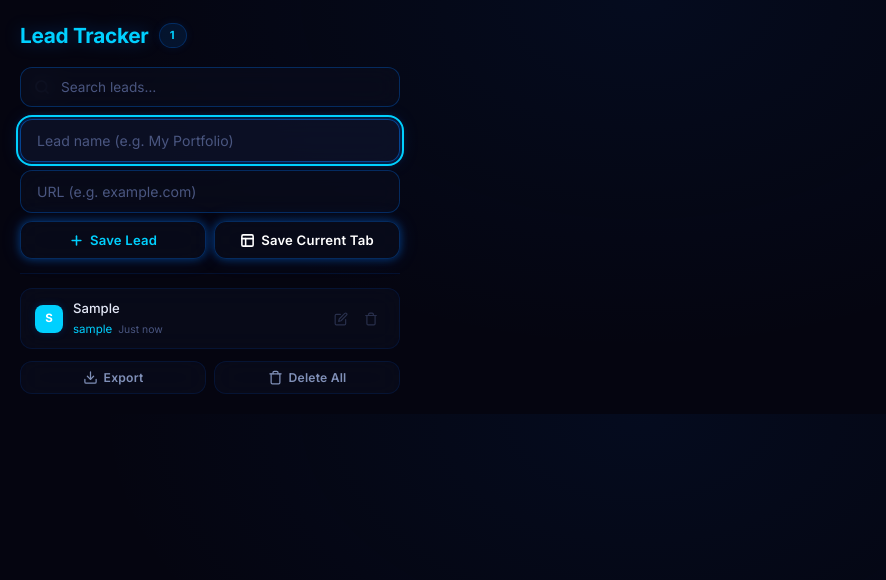
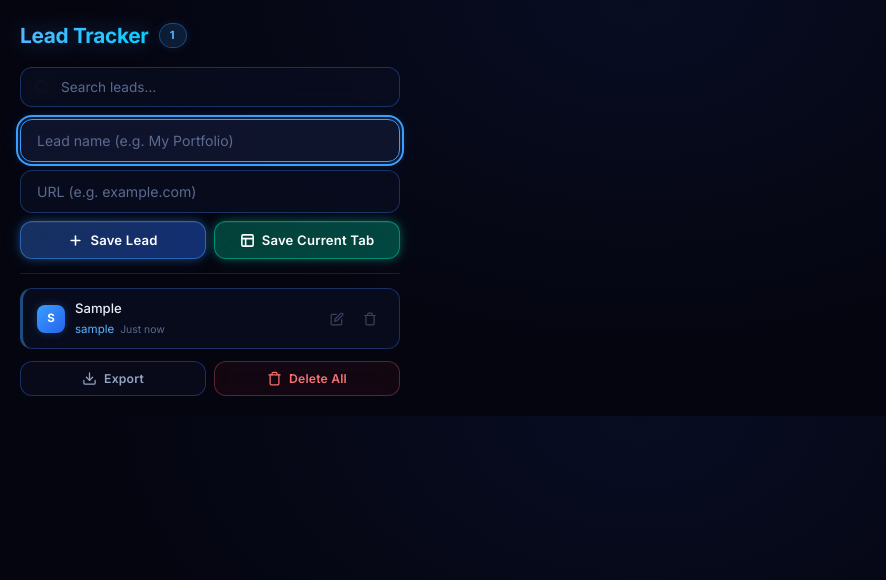
Before and after one commit to thatGuy4u/Lead-Tracker, a website built with Vite: page index.html in a window 1280 px wide. Both pictures are taken after typing "Sample", "Sample" into the empty fields and a click on the button "Save Lead". Shown: the whole page, without its empty margins (0-886 px from the left). Built offline with nearby package versions, Linux system fonts and the light colour scheme.

Commit message:
fixed buttons visibility

```diff
--- a/index.css
+++ b/index.css
@@ -1,39 +1,64 @@
 /* ============================================
    Lead Tracker — Black & Blue Neon Glass Theme
+   (Enhanced visibility & distinguishability)
    ============================================ */
 
 /* ---- CSS Variables ---- */
 :root {
     --bg-primary: #050510;
-    --bg-secondary: #0a0a1a;
-    --bg-card: rgba(8, 8, 24, 0.85);
-    --bg-glass: rgba(10, 14, 30, 0.6);
-    --bg-glass-hover: rgba(15, 20, 45, 0.7);
-    --border-subtle: rgba(0, 100, 255, 0.12);
-    --border-hover: rgba(0, 120, 255, 0.3);
-    --border-glow: rgba(0, 120, 255, 0.5);
-    --text-primary: #e4e8f7;
-    --text-secondary: #8090b8;
-    --text-muted: #4a5680;
-    --accent: #00d0ff;
-    --accent-light: #00d0ff;
-    --accent-secondary: #00d0ff;
-    --accent-glow: rgba(0, 120, 255, 0.12);
-    --accent-glow-strong: rgba(0, 120, 255, 0.25);
-    --neon-glow: 0 0 8px rgba(0, 120, 255, 0.4), 0 0 20px rgba(0, 120, 255, 0.15);
-    --neon-glow-strong: 0 0 10px rgba(0, 120, 255, 0.5), 0 0 30px rgba(0, 120, 255, 0.2), 0 0 60px rgba(0, 120, 255, 0.1);
+    --bg-secondary: #0c0c20;
+    --bg-card: rgba(10, 12, 30, 0.9);
+    --bg-glass: rgba(12, 16, 36, 0.65);
+    --bg-glass-hover: rgba(18, 24, 52, 0.8);
+    --bg-input: rgba(10, 14, 32, 0.75);
+
+    /* Borders — significantly more visible */
+    --border-subtle: rgba(60, 120, 220, 0.22);
+    --border-default: rgba(60, 130, 255, 0.32);
+    --border-hover: rgba(60, 140, 255, 0.48);
+    --border-glow: rgba(60, 150, 255, 0.65);
+
+    /* Text — brighter for readability */
+    --text-primary: #eaecf5;
+    --text-secondary: #96a4c4;
+    --text-muted: #5a6a90;
+
+    /* Accent colors — differentiated */
+    --accent-blue: #3b9eff;
+    --accent-blue-bright: #5ab4ff;
+    --accent-teal: #00d4aa;
+    --accent-teal-bright: #2aecc4;
+    --accent-cyan: #00d0ff;
+
+    /* Glow effects */
+    --accent-glow: rgba(59, 158, 255, 0.14);
+    --accent-glow-strong: rgba(59, 158, 255, 0.28);
+    --neon-glow: 0 0 8px rgba(59, 158, 255, 0.35), 0 0 20px rgba(59, 158, 255, 0.12);
+    --neon-glow-strong: 0 0 12px rgba(59, 158, 255, 0.5), 0 0 30px rgba(59, 158, 255, 0.18), 0 0 60px rgba(59, 158, 255, 0.08);
+    --teal-glow: 0 0 8px rgba(0, 212, 170, 0.35), 0 0 20px rgba(0, 212, 170, 0.12);
+    --teal-glow-strong: 0 0 12px rgba(0, 212, 170, 0.5), 0 0 30px rgba(0, 212, 170, 0.18);
+
+    /* Semantic colors */
     --danger: #f87171;
-    --danger-glow: rgba(248, 113, 113, 0.12);
+    --danger-bg: rgba(248, 80, 80, 0.12);
+    --danger-border: rgba(248, 113, 113, 0.4);
+    --danger-glow: rgba(248, 113, 113, 0.15);
     --warning: #fbbf24;
     --success: #34d399;
+
+    /* Radius */
     --radius-sm: 8px;
     --radius-md: 12px;
     --radius-lg: 16px;
     --radius-xl: 20px;
     --radius-full: 50px;
+
+    /* Shadows */
     --shadow-sm: 0 2px 8px rgba(0, 0, 0, 0.4);
     --shadow-md: 0 4px 16px rgba(0, 0, 0, 0.5);
     --shadow-lg: 0 8px 32px rgba(0, 0, 0, 0.6);
+
+    /* Transitions */
     --transition-fast: 0.15s ease;
     --transition-normal: 0.25s ease;
     --transition-smooth: 0.35s cubic-bezier(0.4, 0, 0.2, 1);
@@ -54,7 +79,7 @@ body {
     padding: 20px;
     font-family: 'Inter', -apple-system, BlinkMacSystemFont, 'Segoe UI', Roboto, sans-serif;
     background: var(--bg-primary);
-    background-image: radial-gradient(ellipse at 50% 0%, rgba(0, 80, 200, 0.08) 0%, transparent 60%);
+    background-image: radial-gradient(ellipse at 50% 0%, rgba(30, 80, 200, 0.1) 0%, transparent 60%);
     color: var(--text-primary);
     line-height: 1.5;
     -webkit-font-smoothing: antialiased;
@@ -68,11 +93,11 @@ body::-webkit-scrollbar-track {
     background: transparent;
 }
 body::-webkit-scrollbar-thumb {
-    background: rgba(0, 120, 255, 0.2);
+    background: rgba(59, 158, 255, 0.25);
     border-radius: 10px;
 }
 body::-webkit-scrollbar-thumb:hover {
-    background: rgba(0, 120, 255, 0.35);
+    background: rgba(59, 158, 255, 0.4);
 }
 
 /* ---- Header ---- */
@@ -93,26 +118,26 @@ body::-webkit-scrollbar-thumb:hover {
 .header-title {
     font-size: 1.3rem;
     font-weight: 700;
-    background: linear-gradient(135deg, var(--accent-light), var(--accent));
+    background: linear-gradient(135deg, #5ab4ff, #00d0ff);
     -webkit-background-clip: text;
     -webkit-text-fill-color: transparent;
     background-clip: text;
     letter-spacing: -0.3px;
-    filter: drop-shadow(0 0 8px rgba(0, 120, 255, 0.3));
+    filter: drop-shadow(0 0 10px rgba(59, 158, 255, 0.35));
 }
 
 .lead-count-badge {
-    background: var(--accent-glow);
-    color: var(--accent-light);
+    background: rgba(59, 158, 255, 0.15);
+    color: var(--accent-blue-bright);
     font-size: 0.7rem;
     font-weight: 700;
     padding: 3px 10px;
     border-radius: var(--radius-full);
-    border: 1px solid rgba(0, 120, 255, 0.25);
+    border: 1.5px solid rgba(59, 158, 255, 0.35);
     letter-spacing: 0.5px;
     min-width: 28px;
     text-align: center;
-    box-shadow: 0 0 8px rgba(0, 120, 255, 0.1);
+    box-shadow: 0 0 10px rgba(59, 158, 255, 0.12);
 }
 
 /* ---- Search ---- */
@@ -140,8 +165,8 @@ body::-webkit-scrollbar-thumb:hover {
     font-size: 0.85rem;
     font-family: inherit;
     color: var(--text-primary);
-    background: var(--bg-glass);
-    border: 1px solid var(--border-hover);
+    background: var(--bg-input);
+    border: 1.5px solid var(--border-default);
     border-radius: var(--radius-md);
     outline: none;
     transition: all var(--transition-normal);
@@ -149,14 +174,14 @@ body::-webkit-scrollbar-thumb:hover {
 }
 
 .search-input:focus {
-    border-color: var(--border-glow);
+    border-color: var(--accent-blue);
     background: var(--bg-glass-hover);
     box-shadow: var(--neon-glow);
 }
 
 .search-input:focus + .search-icon,
 .search-wrapper:focus-within .search-icon {
-    color: var(--accent-light);
+    color: var(--accent-blue-bright);
 }
 
 .search-input::placeholder {
@@ -175,8 +200,8 @@ body::-webkit-scrollbar-thumb:hover {
     font-size: 0.88rem;
     font-family: inherit;
     color: var(--text-primary);
-    background: var(--bg-glass);
-    border: 1px solid var(--border-hover);
+    background: var(--bg-input);
+    border: 1.5px solid var(--border-default);
     border-radius: var(--radius-md);
     outline: none;
     transition: all var(--transition-normal);
@@ -186,7 +211,7 @@ body::-webkit-scrollbar-thumb:hover {
 
 .name-input:focus,
 .url-input:focus {
-    border-color: var(--border-glow);
+    border-color: var(--accent-blue);
     background: var(--bg-glass-hover);
     box-shadow: var(--neon-glow);
 }
@@ -201,12 +226,12 @@ body::-webkit-scrollbar-thumb:hover {
     gap: 8px;
 }
 
-/* ---- Buttons (Neon Glass Style) ---- */
+/* ---- Buttons (Enhanced Visibility) ---- */
 .btn {
     display: inline-flex;
     align-items: center;
     justify-content: center;
-    gap: 6px;
+    gap: 7px;
     padding: 10px 18px;
     font-size: 0.82rem;
     font-weight: 600;
@@ -226,31 +251,54 @@ body::-webkit-scrollbar-thumb:hover {
     flex-shrink: 0;
 }
 
+/* ---- PRIMARY BUTTON: "Save Lead" — solid blue gradient, unmistakable ---- */
 .btn-primary {
     flex: 1;
-    background: var(--bg-glass);
-    color: var(--accent-light);
-    border: 1.5px solid var(--border-hover);
-    box-shadow: var(--neon-glow);
+    background: linear-gradient(135deg, rgba(59, 130, 246, 0.35), rgba(37, 99, 235, 0.45));
+    color: #fff;
+    border: 1.5px solid rgba(59, 158, 255, 0.5);
+    box-shadow: var(--neon-glow), inset 0 1px 0 rgba(255, 255, 255, 0.06);
     backdrop-filter: blur(12px);
 }
 
 .btn-primary:hover {
-    border-color: var(--border-glow);
-    box-shadow: var(--neon-glow-strong);
-    background: var(--bg-glass-hover);
-    color: #fff;
+    background: linear-gradient(135deg, rgba(59, 130, 246, 0.5), rgba(37, 99, 235, 0.6));
+    border-color: rgba(59, 158, 255, 0.7);
+    box-shadow: var(--neon-glow-strong), inset 0 1px 0 rgba(255, 255, 255, 0.08);
+    transform: translateY(-1px);
 }
 
 .btn-primary:active {
-    box-shadow: 0 0 5px rgba(0, 120, 255, 0.3);
+    transform: translateY(0);
+    box-shadow: 0 0 5px rgba(59, 158, 255, 0.3);
 }
 
+/* ---- "Save Current Tab" button — teal/green gradient to differentiate ---- */
+#tab-btn.btn-primary {
+    background: linear-gradient(135deg, rgba(0, 180, 140, 0.35), rgba(0, 150, 120, 0.45));
+    color: #fff;
+    border: 1.5px solid rgba(0, 212, 170, 0.5);
+    box-shadow: var(--teal-glow), inset 0 1px 0 rgba(255, 255, 255, 0.06);
+}
+
+#tab-btn.btn-primary:hover {
+    background: linear-gradient(135deg, rgba(0, 180, 140, 0.5), rgba(0, 150, 120, 0.6));
+    border-color: rgba(0, 212, 170, 0.7);
+    box-shadow: var(--teal-glow-strong), inset 0 1px 0 rgba(255, 255, 255, 0.08);
+    transform: translateY(-1px);
+}
+
+#tab-btn.btn-primary:active {
+    transform: translateY(0);
+    box-shadow: 0 0 5px rgba(0, 212, 170, 0.3);
+}
+
+/* ---- ACCENT BUTTON ---- */
 .btn-accent {
     flex: 1;
     background: var(--bg-glass);
-    color: var(--accent-light);
-    border: 1.5px solid var(--border-subtle);
+    color: var(--accent-blue-bright);
+    border: 1.5px solid var(--border-default);
     backdrop-filter: blur(12px);
 }
 
@@ -262,49 +310,67 @@ body::-webkit-scrollbar-thumb:hover {
 }
 
 .btn-accent:active {
-    box-shadow: 0 0 5px rgba(0, 120, 255, 0.2);
+    box-shadow: 0 0 5px rgba(59, 158, 255, 0.2);
 }
 
+/* ---- GHOST BUTTON: Export — clearly bordered and labeled ---- */
 .btn-ghost {
-    background: var(--bg-glass);
+    background: rgba(12, 16, 36, 0.5);
     color: var(--text-secondary);
-    border: 1px solid var(--border-subtle);
+    border: 1.5px solid var(--border-default);
     backdrop-filter: blur(12px);
 }
 
 .btn-ghost:hover {
     background: var(--bg-glass-hover);
-    color: var(--text-primary);
+    color: var(--accent-blue-bright);
     border-color: var(--border-hover);
     box-shadow: var(--neon-glow);
+    transform: translateY(-1px);
 }
 
+.btn-ghost:active {
+    transform: translateY(0);
+}
+
+/* ---- DANGER GHOST BUTTON: Delete All — visibly red-tinted ---- */
 .btn-danger-ghost {
-    background: var(--bg-glass);
-    color: var(--text-secondary);
-    border: 1px solid var(--border-subtle);
+    background: rgba(248, 60, 60, 0.06);
+    color: var(--danger);
+    border: 1.5px solid rgba(248, 113, 113, 0.3);
     backdrop-filter: blur(12px);
 }
 
 .btn-danger-ghost:hover {
-    background: rgba(248, 50, 50, 0.08);
-    color: var(--danger);
-    border-color: rgba(248, 113, 113, 0.35);
-    box-shadow: 0 0 8px rgba(248, 113, 113, 0.2), 0 0 20px rgba(248, 113, 113, 0.08);
+    background: rgba(248, 50, 50, 0.14);
+    color: #ff8a8a;
+    border-color: rgba(248, 113, 113, 0.55);
+    box-shadow: 0 0 10px rgba(248, 113, 113, 0.25), 0 0 24px rgba(248, 113, 113, 0.1);
+    transform: translateY(-1px);
 }
 
+.btn-danger-ghost:active {
+    transform: translateY(0);
+}
+
+/* ---- DANGER BUTTON: in Modal ---- */
 .btn-danger {
-    background: var(--bg-glass);
-    color: var(--danger);
-    border: 1.5px solid rgba(248, 113, 113, 0.35);
-    box-shadow: 0 0 8px rgba(248, 113, 113, 0.2), 0 0 20px rgba(248, 113, 113, 0.08);
+    background: linear-gradient(135deg, rgba(220, 50, 50, 0.35), rgba(200, 40, 40, 0.45));
+    color: #fff;
+    border: 1.5px solid rgba(248, 113, 113, 0.55);
+    box-shadow: 0 0 10px rgba(248, 113, 113, 0.25), 0 0 24px rgba(248, 113, 113, 0.1);
     backdrop-filter: blur(12px);
 }
 
 .btn-danger:hover {
-    border-color: rgba(248, 113, 113, 0.5);
-    box-shadow: 0 0 10px rgba(248, 113, 113, 0.3), 0 0 30px rgba(248, 113, 113, 0.12);
-    color: #fff;
+    background: linear-gradient(135deg, rgba(220, 50, 50, 0.5), rgba(200, 40, 40, 0.6));
+    border-color: rgba(248, 113, 113, 0.7);
+    box-shadow: 0 0 14px rgba(248, 113, 113, 0.35), 0 0 30px rgba(248, 113, 113, 0.15);
+    transform: translateY(-1px);
+}
+
+.btn-danger:active {
+    transform: translateY(0);
 }
 
 /* ---- Divider ---- */
@@ -332,21 +398,30 @@ body::-webkit-scrollbar-thumb:hover {
     background: transparent;
 }
 .lead-list::-webkit-scrollbar-thumb {
-    background: rgba(0, 120, 255, 0.12);
+    background: rgba(59, 158, 255, 0.16);
     border-radius: 10px;
 }
 
-/* ---- Lead Item ---- */
+/* ---- Lead Item — clearly visible card with left accent ---- */
 .lead-item {
     display: flex;
     align-items: center;
     gap: 10px;
     padding: 10px 14px;
     background: var(--bg-glass);
-    border: 1px solid var(--border-subtle);
+    border: 1.5px solid var(--border-default);
+    border-left: 3px solid rgba(59, 158, 255, 0.45);
     border-radius: var(--radius-md);
     animation: slideUp 0.3s ease;
     backdrop-filter: blur(12px);
+    transition: all var(--transition-normal);
+}
+
+.lead-item:hover {
+    border-color: var(--border-hover);
+    border-left-color: var(--accent-blue);
+    background: var(--bg-glass-hover);
+    box-shadow: var(--neon-glow);
 }
 
 .lead-favicon {
@@ -355,8 +430,9 @@ body::-webkit-scrollbar-thumb:hover {
     border-radius: var(--radius-sm);
     flex-shrink: 0;
     object-fit: contain;
-    background: rgba(0, 120, 255, 0.06);
+    background: rgba(59, 158, 255, 0.08);
     padding: 3px;
+    border: 1px solid rgba(59, 158, 255, 0.15);
 }
 
 .lead-favicon-fallback {
@@ -370,8 +446,8 @@ body::-webkit-scrollbar-thumb:hover {
     font-size: 0.72rem;
     font-weight: 700;
     color: #fff;
-    background: linear-gradient(135deg, var(--accent), var(--accent-secondary));
-    box-shadow: 0 0 8px rgba(0, 120, 255, 0.2);
+    background: linear-gradient(135deg, var(--accent-blue), #2563eb);
+    box-shadow: 0 0 8px rgba(59, 158, 255, 0.25);
 }
 
 .lead-info {
@@ -399,7 +475,7 @@ body::-webkit-scrollbar-thumb:hover {
 
 .lead-url {
     font-size: 0.72rem;
-    color: var(--accent-light);
+    color: var(--accent-blue-bright);
     text-decoration: none;
     white-space: nowrap;
     overflow: hidden;
@@ -408,7 +484,7 @@ body::-webkit-scrollbar-thumb:hover {
 }
 
 .lead-url:hover {
-    color: #66b3ff;
+    color: #80caff;
     text-decoration: underline;
 }
 
@@ -424,12 +500,12 @@ body::-webkit-scrollbar-thumb:hover {
     color: var(--text-muted);
 }
 
-/* Lead Actions */
+/* Lead Actions — more visible by default */
 .lead-actions {
     display: flex;
-    gap: 2px;
+    gap: 3px;
     flex-shrink: 0;
-    opacity: 0.5;
+    opacity: 0.6;
     transition: opacity var(--transition-fast);
 }
 
@@ -438,13 +514,13 @@ body::-webkit-scrollbar-thumb:hover {
 }
 
 .lead-action-btn {
-    width: 28px;
-    height: 28px;
+    width: 30px;
+    height: 30px;
     display: flex;
     align-items: center;
     justify-content: center;
     background: transparent;
-    border: none;
+    border: 1px solid transparent;
     border-radius: var(--radius-sm);
     cursor: pointer;
     color: var(--text-muted);
@@ -458,18 +534,21 @@ body::-webkit-scrollbar-thumb:hover {
 }
 
 .lead-action-btn:hover {
-    background: rgba(0, 120, 255, 0.1);
-    color: var(--accent-light);
+    background: rgba(59, 158, 255, 0.12);
+    border-color: rgba(59, 158, 255, 0.25);
+    color: var(--accent-blue-bright);
 }
 
 .lead-action-btn.delete-lead-btn:hover {
-    background: var(--danger-glow);
+    background: var(--danger-bg);
+    border-color: var(--danger-border);
     color: var(--danger);
 }
 
 /* ---- Edit Mode ---- */
 .lead-item.editing {
-    border-color: var(--border-hover);
+    border-color: var(--accent-blue);
+    border-left-color: var(--accent-blue);
     box-shadow: var(--neon-glow);
 }
 
@@ -480,13 +559,13 @@ body::-webkit-scrollbar-thumb:hover {
     font-family: inherit;
     color: var(--text-primary);
     background: var(--bg-secondary);
-    border: 1px solid var(--border-hover);
+    border: 1.5px solid var(--border-hover);
     border-radius: 6px;
     outline: none;
 }
 
 .edit-input:focus {
-    border-color: var(--border-glow);
+    border-color: var(--accent-blue);
     box-shadow: var(--neon-glow);
 }
 
@@ -515,7 +594,7 @@ body::-webkit-scrollbar-thumb:hover {
     color: var(--text-muted);
     margin-bottom: 12px;
     opacity: 0.5;
-    filter: drop-shadow(0 0 6px rgba(0, 120, 255, 0.15));
+    filter: drop-shadow(0 0 6px rgba(59, 158, 255, 0.18));
 }
 
 .empty-title {
@@ -546,7 +625,7 @@ body::-webkit-scrollbar-thumb:hover {
 
 .action-bar .btn {
     flex: 1;
-    padding: 8px 14px;
+    padding: 9px 14px;
     font-size: 0.76rem;
 }
 
@@ -570,13 +649,13 @@ body::-webkit-scrollbar-thumb:hover {
 
 .modal {
     background: var(--bg-secondary);
-    border: 1px solid var(--border-hover);
+    border: 1.5px solid var(--border-hover);
     border-radius: var(--radius-xl);
     padding: 28px;
     max-width: 320px;
     width: 100%;
     text-align: center;
-    box-shadow: var(--neon-glow-strong);
+    box-shadow: var(--neon-glow-strong), var(--shadow-lg);
     animation: slideUp 0.3s ease;
 }
 
@@ -584,7 +663,8 @@ body::-webkit-scrollbar-thumb:hover {
     width: 48px;
     height: 48px;
     margin: 0 auto 14px;
-    background: var(--danger-glow);
+    background: var(--danger-bg);
+    border: 1.5px solid var(--danger-border);
     border-radius: 50%;
     display: flex;
     align-items: center;
@@ -646,7 +726,7 @@ body::-webkit-scrollbar-thumb:hover {
     font-weight: 500;
     color: var(--text-primary);
     background: var(--bg-secondary);
-    border: 1px solid var(--border-subtle);
+    border: 1.5px solid var(--border-default);
     box-shadow: var(--shadow-md);
     animation: slideInRight 0.35s cubic-bezier(0.4, 0, 0.2, 1);
     pointer-events: auto;
@@ -655,7 +735,7 @@ body::-webkit-scrollbar-thumb:hover {
 
 .toast.success { border-left: 3px solid var(--success); }
 .toast.error   { border-left: 3px solid var(--danger); }
-.toast.info    { border-left: 3px solid var(--accent-light); }
+.toast.info    { border-left: 3px solid var(--accent-blue-bright); }
 .toast.warning { border-left: 3px solid var(--warning); }
 
 .toast-icon {
@@ -666,7 +746,7 @@ body::-webkit-scrollbar-thumb:hover {
 
 .toast.success .toast-icon { color: var(--success); }
 .toast.error   .toast-icon { color: var(--danger); }
-.toast.info    .toast-icon { color: var(--accent-light); }
+.toast.info    .toast-icon { color: var(--accent-blue-bright); }
 .toast.warning .toast-icon { color: var(--warning); }
 
 .toast.fade-out {
@@ -702,6 +782,6 @@ body::-webkit-scrollbar-thumb:hover {
 
 /* Focus-visible for accessibility */
 :focus-visible {
-    outline: 2px solid var(--accent);
+    outline: 2px solid var(--accent-blue);
     outline-offset: 2px;
 }
--- a/index.html
+++ b/index.html
@@ -36,7 +36,7 @@
                 <svg viewBox="0 0 24 24" fill="none" stroke="currentColor" stroke-width="2.5" stroke-linecap="round" stroke-linejoin="round"><line x1="12" y1="5" x2="12" y2="19"/><line x1="5" y1="12" x2="19" y2="12"/></svg>
                 Save Lead
             </button>
-            <button id="tab-btn" class="btn btn-primary" style="color:white">
+            <button id="tab-btn" class="btn btn-primary">
                 <svg viewBox="0 0 24 24" fill="none" stroke="currentColor" stroke-width="2.5" stroke-linecap="round" stroke-linejoin="round"><rect x="3" y="3" width="18" height="18" rx="2" ry="2"/><line x1="3" y1="9" x2="21" y2="9"/><line x1="9" y1="21" x2="9" y2="9"/></svg>
                 Save Current Tab
             </button>
--- a/index.js
+++ b/index.js
@@ -262,7 +262,7 @@ function renderLeads() {
                         <input class="edit-input" id="edit-title-${lead.id}" type="text" value="${escapeHtml(lead.title)}" placeholder="Lead name">
                         <div class="edit-actions">
                             <button class="lead-action-btn" data-action="save" data-id="${lead.id}" title="Save">
-                                <svg viewBox="0 0 24 24" fill="none" stroke="var(--accent)" stroke-width="2.5" stroke-linecap="round" stroke-linejoin="round"><polyline points="20 6 9 17 4 12"/></svg>
+                                <svg viewBox="0 0 24 24" fill="none" stroke="var(--accent-blue-bright)" stroke-width="2.5" stroke-linecap="round" stroke-linejoin="round"><polyline points="20 6 9 17 4 12"/></svg>
                             </button>
                             <button class="lead-action-btn" data-action="cancel" title="Cancel">
                                 <svg viewBox="0 0 24 24" fill="none" stroke="var(--danger)" stroke-width="2.5" stroke-linecap="round" stroke-linejoin="round"><line x1="18" y1="6" x2="6" y2="18"/><line x1="6" y1="6" x2="18" y2="18"/></svg>
```
